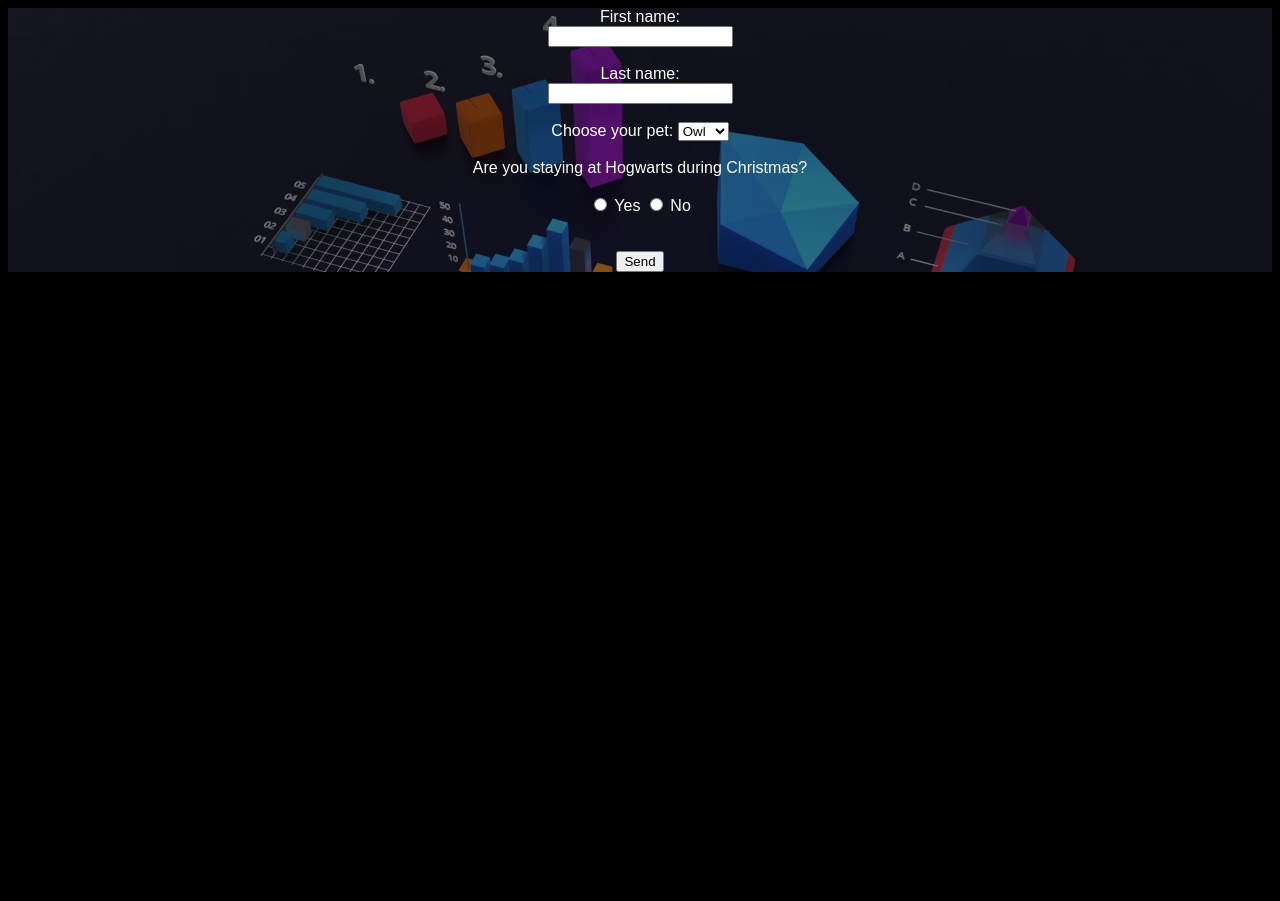
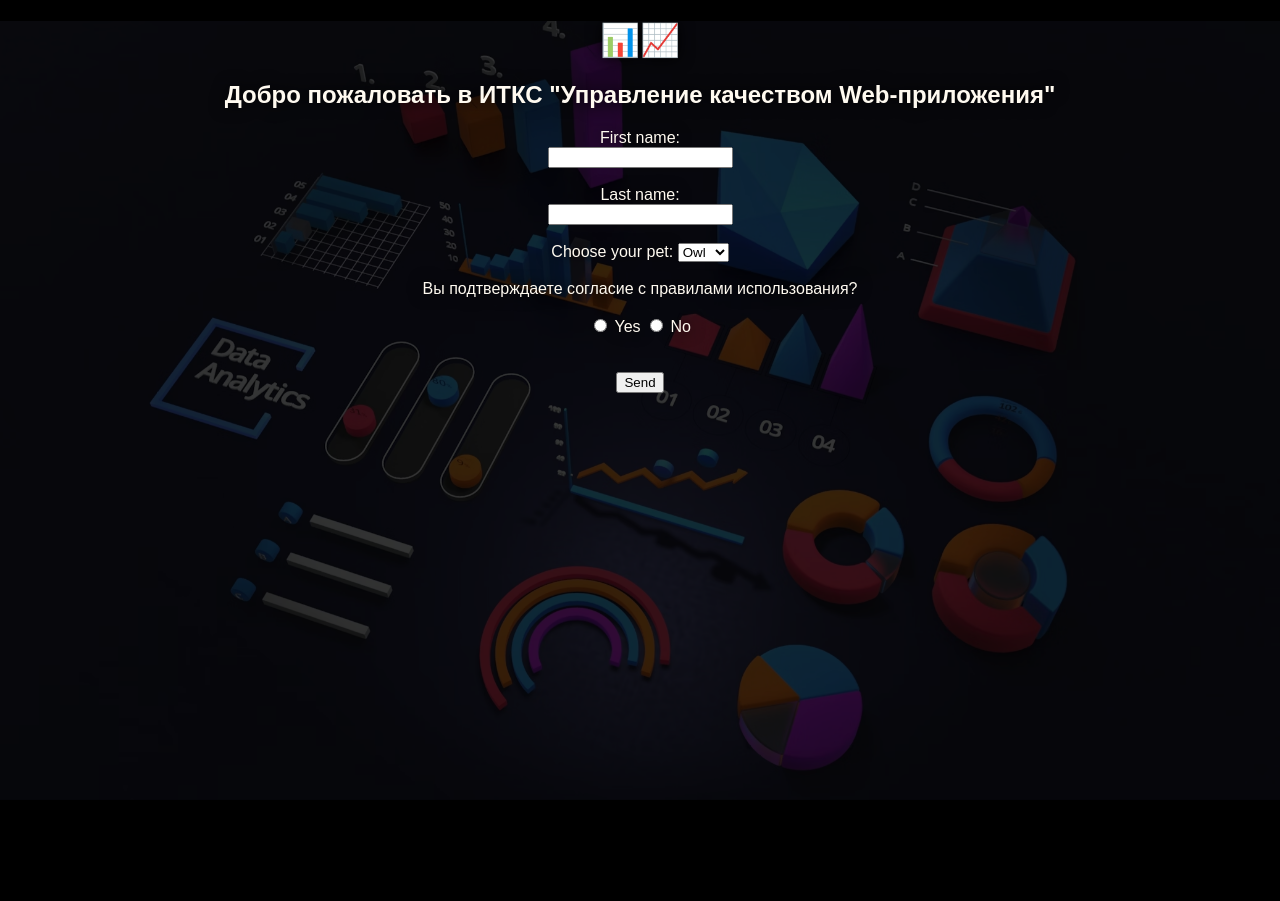
Before and after one commit to larinpaul/py-larin-with-postgresdb, a Flask app: page / in a window 1280 px wide. Before the commit the page ends 272 px from the top, so only its background shows below. Run offline with Flask 3, Linux system fonts and the light colour scheme.

Commit message:
Configured HTML and CSS

```diff
--- a/static/style.css
+++ b/static/style.css
@@ -1,9 +1,17 @@
+html, body {
+    height: 100%;
+    margin: 0;
+    padding: 0;
+}
+
 body {
   text-align: center;
   font-family: Arial, Helvetica, sans-serif;
   background-color: black;
-  color: white;
+  color: floralwhite;
+  min-height: 110vh; /* Ensure the body covers the full viewport height */
   position: relative; /* Ensure the pseudo-element is positioned correctly */
+  text-shadow: 0 0 15px black;
 }
 
 body::before {
@@ -18,6 +26,6 @@ body::before {
   background-size: cover;
   background-attachment: fixed;
   background-position: center;
-  filter: brightness(50%); /* Adjust the brightness to your liking */
+  filter: brightness(21%);
   z-index: -1; /* Ensure the pseudo-element is behind the content */
 }
--- a/templates/index.html
+++ b/templates/index.html
@@ -6,6 +6,8 @@
     <link rel="stylesheet" type="text/css" href="/static/style.css">
 </head>
 <body>
+<h1>📊📈</h1>
+<h2>Добро пожаловать в ИТКС "Управление качеством Web-приложения"</h2>
 <form action="/submit" method="POST">
     <label for="fname">First name:</label><br>
     <input type="text" id="fname" name="fname"><br><br>
@@ -22,9 +24,7 @@
     </select>
     <br><br>
 
-    <label>Are you staying at Hogwarts during Christmas?</label><br><br>
-
-
+    <label>Вы подтверждаете согласие с правилами использования?</label><br><br>
         <input type="radio" id="yes" name="option" value="yes">
         <label for="yes">Yes</label>
         <input type="radio" id="no" name="option" value="no">
```
